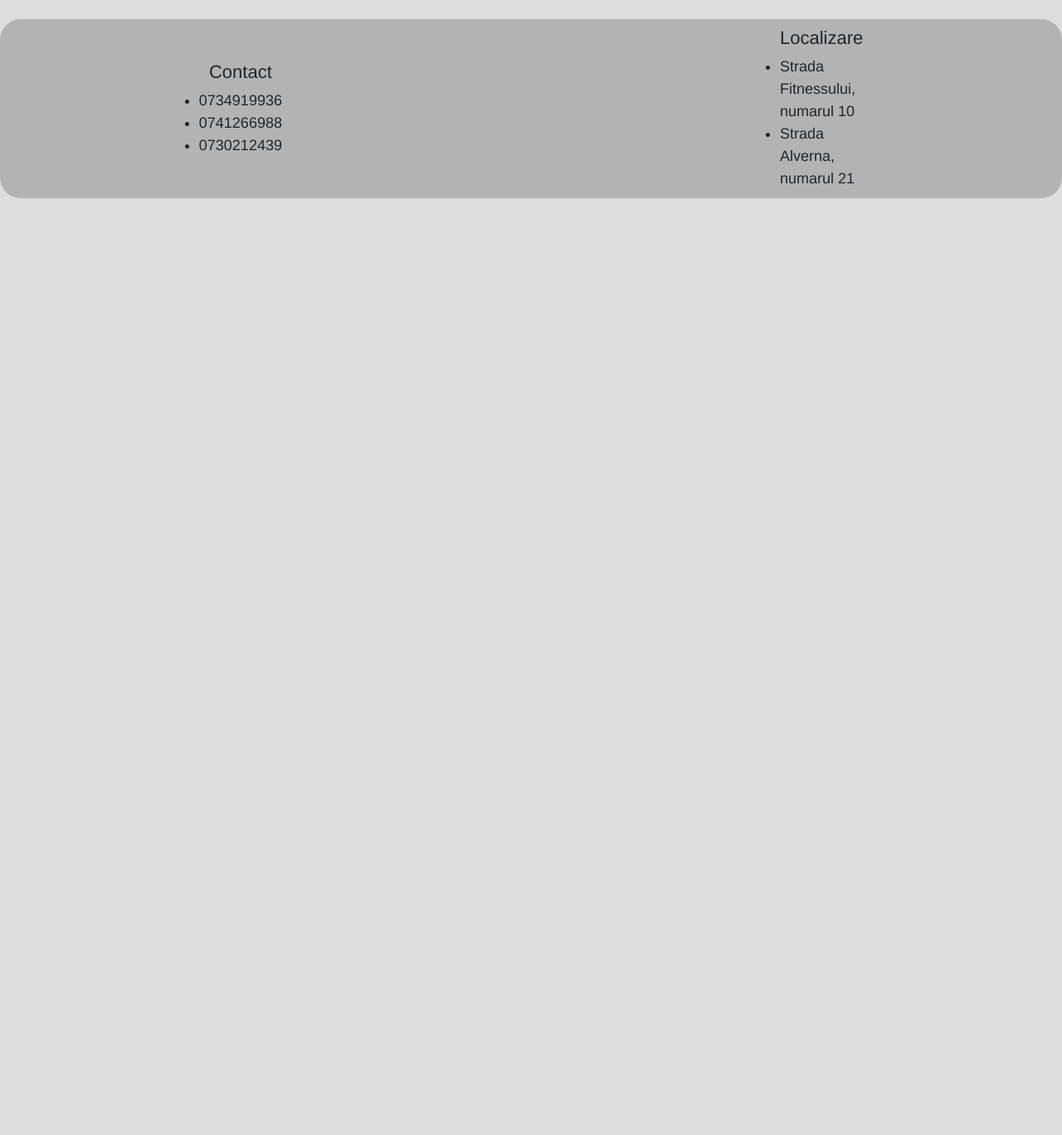
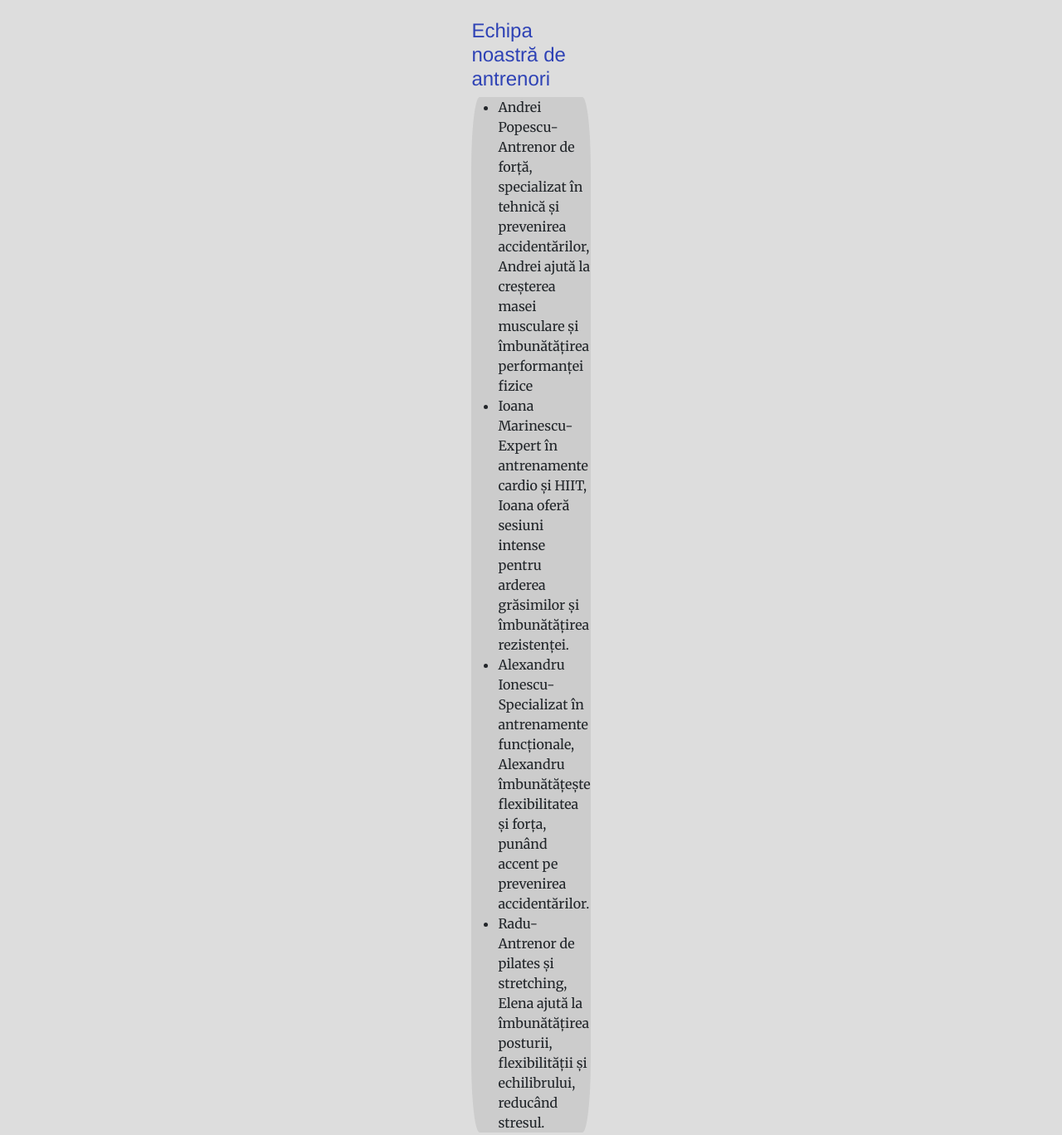
Before and after one commit to stefaniarobass/stefaniarobass.github.io, a plain HTML site: page index.html in a window 1280 px wide. Shown: the part 968-2336 px from the top of the page at 83% size. Before the commit the page ends 1207 px from the top, so only its background shows below. Drawn offline with nearby package versions, Linux system fonts and the light colour scheme.

Commit message:
adaugare h3 si schimbari in css

```diff
--- a/index.html
+++ b/index.html
@@ -69,6 +69,22 @@
             tonifiere sau creșterea performanței fizice. Suntem dedicați să creăm un mediu de antrenament pozitiv și
             motivant, unde fiecare persoană se simte susținută și încurajată să depășească orice obstacol.
         </p>
+        <div>
+            <h3> Echipa noastră de antrenori</h3>
+            <ul>
+               <li> Andrei Popescu-Antrenor de forță, specializat în tehnică și prevenirea accidentărilor, Andrei ajută la
+                creșterea masei musculare și îmbunătățirea performanței fizice</li>
+
+               <li> Ioana Marinescu-Expert în antrenamente cardio și HIIT, Ioana oferă sesiuni intense pentru arderea
+                grăsimilor și îmbunătățirea rezistenței.</li>
+
+              <li> Alexandru Ionescu-Specializat în antrenamente funcționale, Alexandru îmbunătățește flexibilitatea și
+                forța, punând accent pe prevenirea accidentărilor.</li>
+
+                <li>Radu-Antrenor de pilates și stretching, Elena ajută la îmbunătățirea posturii, flexibilității și
+                echilibrului, reducând stresul.</li>
+            </ul>
+        </div>
 
     </div>
 
--- a/styles.css
+++ b/styles.css
@@ -113,9 +113,18 @@ footer {
 } */
 
 h3 {
-    font-size: 22px;
+    font-size: 1.5rem;
     font-family: 'Franklin Gothic Medium', 'Arial Narrow', Arial, sans-serif;
+    color: rgb(46, 66, 181);
+
 }
+ul{
+    background-color: #cccccc;
+    font-family: "Merriweather", serif;
+    border-radius: 7%;
+
+}
+
 
 .uljos {
     margin: 0px;
```
Lines whose indentation alone changed are shown as unchanged.
